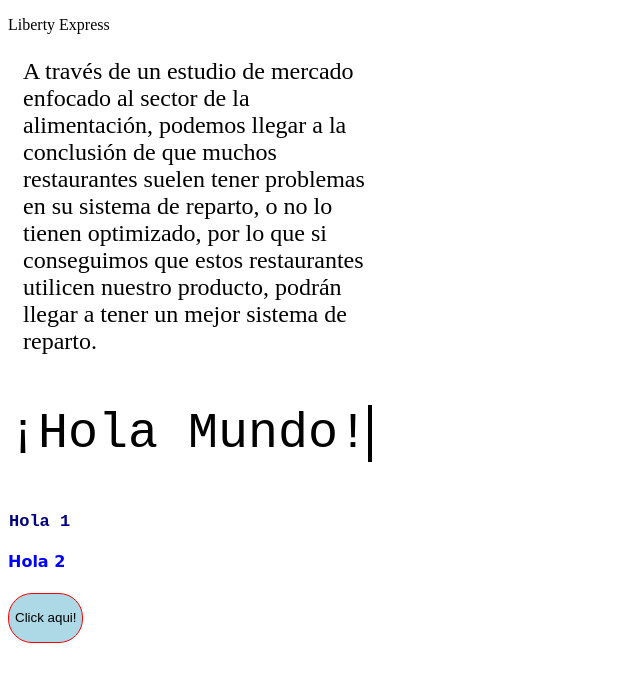
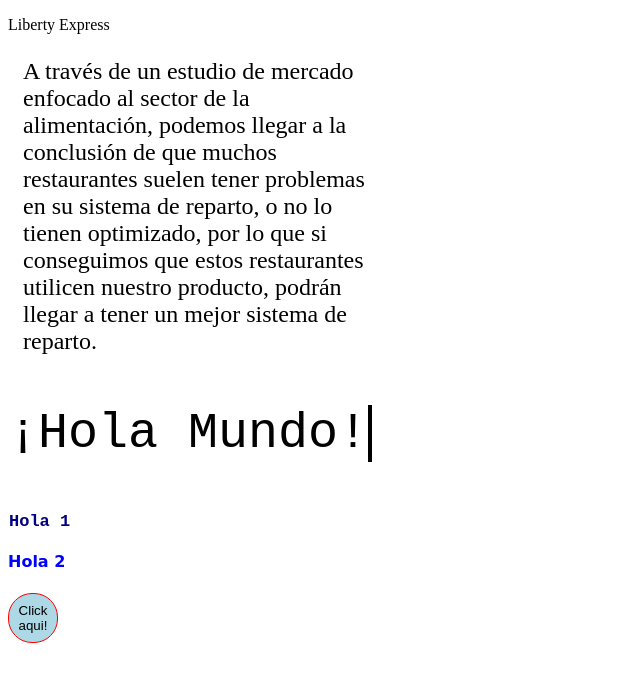
Before and after one commit to Ruisuh/Prueba_LE, a plain HTML site: page Prueba/index.html in a window 1280 px wide. Shown: the whole page, without its empty margins (0-640 px from the left). Drawn offline with Linux system fonts and the light colour scheme.

Commit message:
Update style.css

```diff
--- a/Prueba/style.css
+++ b/Prueba/style.css
@@ -19,7 +19,7 @@ h4 {
 .botoncito{
   padding: auto;
   display: block;
-  widht: 50px;
+  width: 50px;
   height: 50px;
   border-radius: 24px;
   background-color: lightblue;
```
